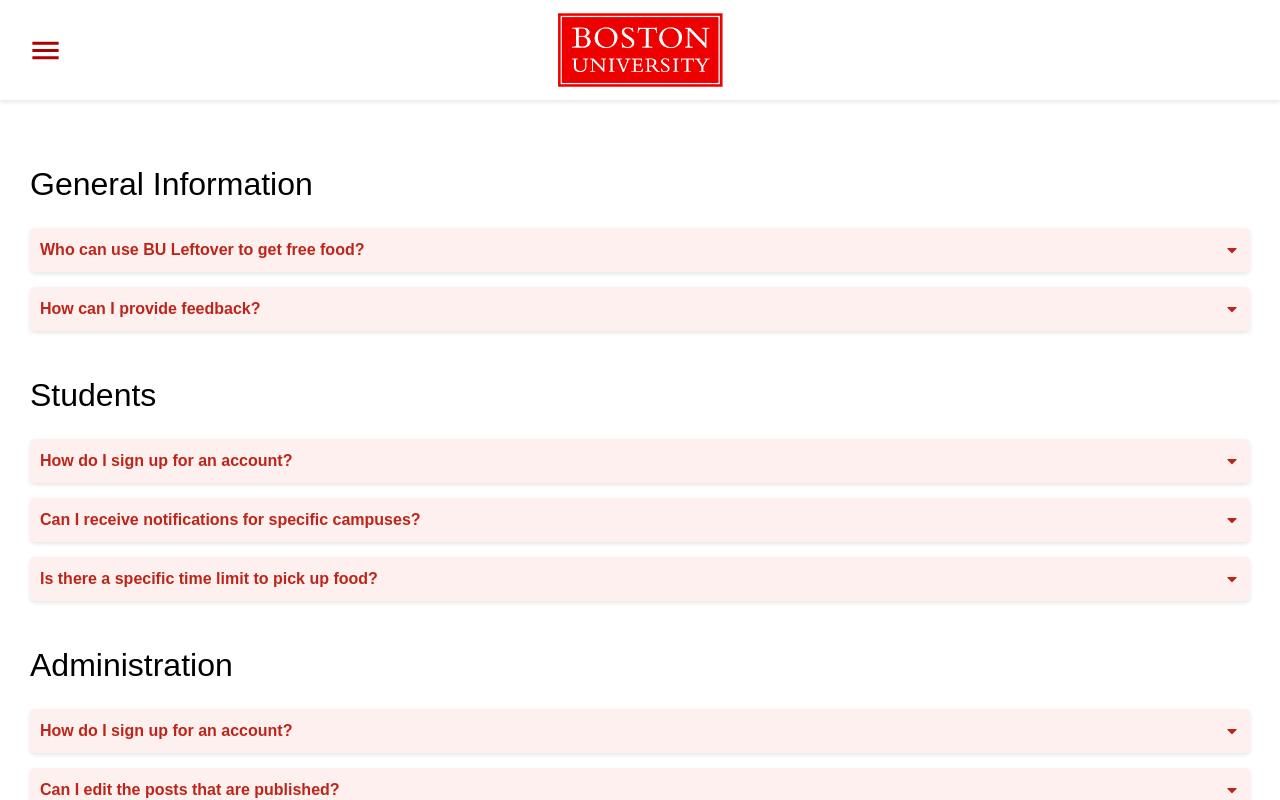
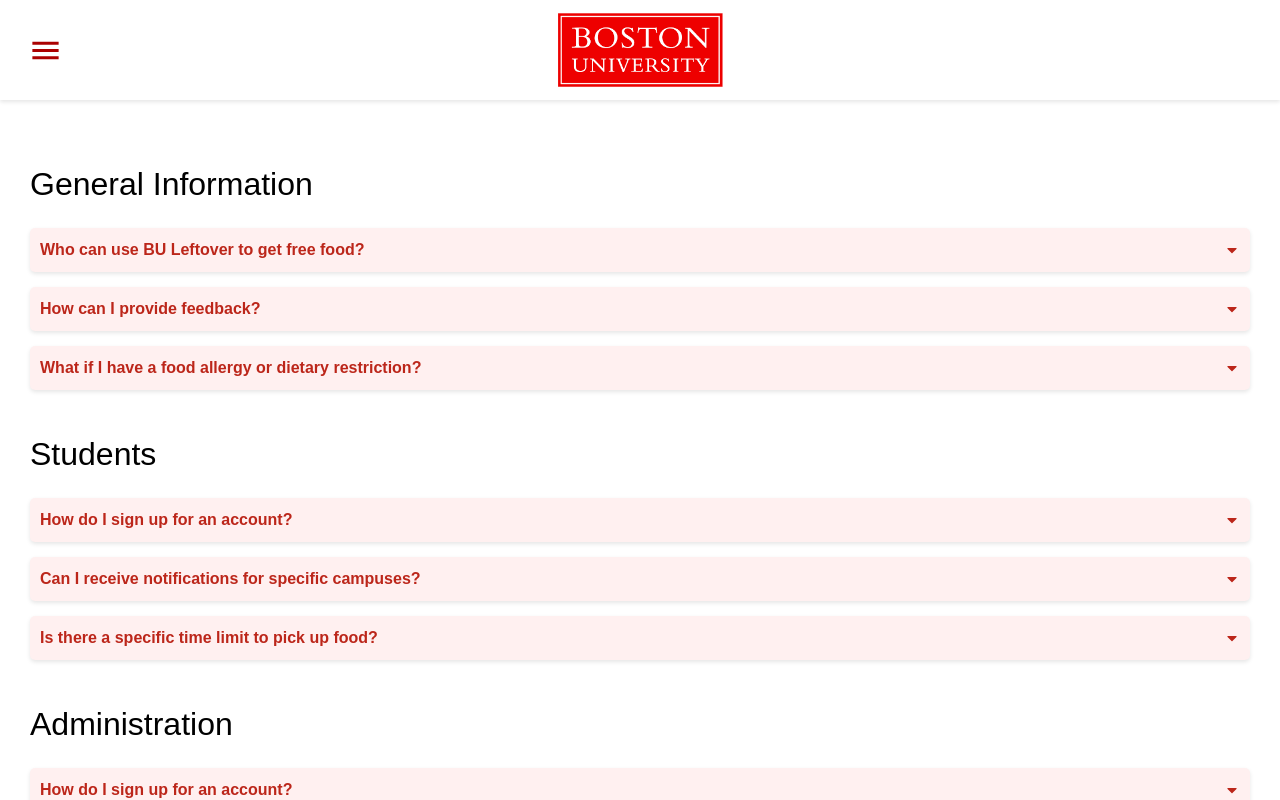
Before and after one commit to BU-Spark/se-bu-catering-leftovers, a Next.js app: page /faq in a window 1280 px wide. Shown: the top 800 px of the page. Built offline with nearby package versions, Linux system fonts and the light colour scheme; no server answers.

Commit message:
adding allergy and dietary restriction question to FAQ's

```diff
--- a/src/app/faq/page.tsx
+++ b/src/app/faq/page.tsx
@@ -126,6 +126,10 @@
                     question: "How can I provide feedback?",
                     answer: "You can provide feedback on food pick up process under events section."
                 },
+                {
+                    question: "What if I have a food allergy or dietary restriction?",
+                    answer: "If you have food allergies or dietary restrictions, it is recommended that you do not participate in this program. There will not be personnel available to address questions related to dietary restrictions, ingredients, or food allergies."
+                },
             ]
         },
         {
```
